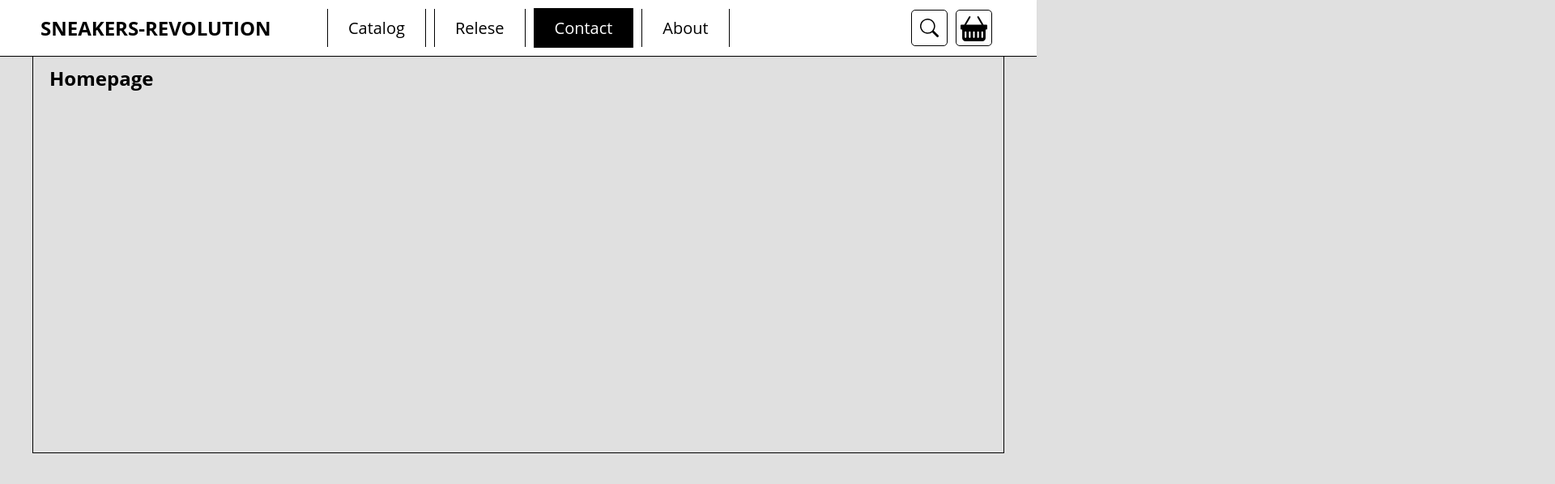
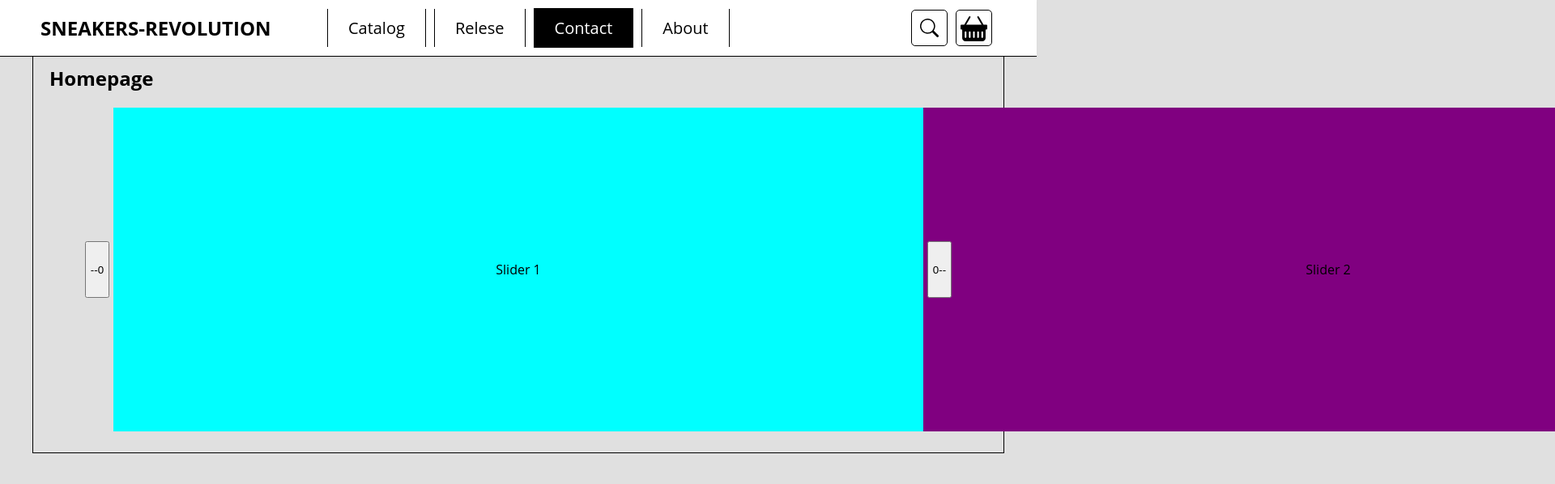
Before and after one commit to VitaliyLomachinsky/sneakers-revolution, a React (Create React App) app: page / in a window 1280 px wide. Shown: the top 598 px of the page at 81% size, 1920 px wide, since content can reach past the window. Built offline with nearby package versions, Linux system fonts and the light colour scheme.

Commit message:
#5 Slider part 1

```diff
--- /dev/null
+++ b/src/components/Slider/Slider.scss
@@ -0,0 +1,52 @@
+.slider_wrapper {
+    width: 100%;
+    padding: 20px 0;
+    display: flex;
+    align-items: center;
+    justify-content: center;
+
+    .slider-container {
+        width: 1000px;
+        height: fit-content;
+        margin: 0 5px;
+
+        .slider-window {
+            width: 100%;
+            height: 100%;
+
+            .all-pages-container {
+                display: flex;
+                height: 100%;
+            }
+        }
+    }
+
+    .slider_btn {
+        width: 30px;
+        height: 70px;
+    }
+
+
+
+}
+
+.slider {
+    display: flex;
+    justify-content: center;
+    align-items: center;
+    user-select: none;
+    height: 400px;
+
+}
+
+.slider_1 {
+    background-color: aqua;
+}
+
+.slider_2 {
+    background-color: purple;
+}
+
+.slider_3 {
+    background-color: greenyellow;
+}
--- /dev/null
+++ b/src/components/Slider/Slider.tsx
@@ -0,0 +1,35 @@
+import { Children, cloneElement, useEffect, useState } from "react";
+import "./Slider.scss";
+
+
+const Slider = ({ children }: any) => {
+    const [pages, setPages] = useState([]);
+    const PAGE_WIDTH: string = "450";
+
+    useEffect(() => {
+        setPages(
+            Children.map(children, (child) => {
+                return cloneElement(child, {
+                    style: {
+                        heigh: '100%',
+                        minWidth: '100%',
+                        maxWidth: '100%',
+                    },
+                })
+            }))
+    }, [])
+
+    return <div className="slider_wrapper">
+        <button className="slider_btn">--0</button>
+        <div className="slider-container">
+            <div className="slider-window">
+                <div className="all-pages-container">
+                    {pages}
+                </div>
+            </div>
+        </div>
+        <button className="slider_btn">0--</button>
+    </div>
+}
+
+export default Slider;
--- a/src/layout/Homepage/Homepage.tsx
+++ b/src/layout/Homepage/Homepage.tsx
@@ -1,8 +1,13 @@
-
+import Slider from "../../components/Slider/Slider";
 
 const Homepage = () => {
     return <div className="homepage">
         <h2>Homepage</h2>
+        <Slider>
+            <div className="slider slider_1">Slider 1</div>
+            <div className="slider slider_2">Slider 2</div>
+            <div className="slider slider_3">Slider 3</div>
+        </Slider>
     </div>
 }
 
```
